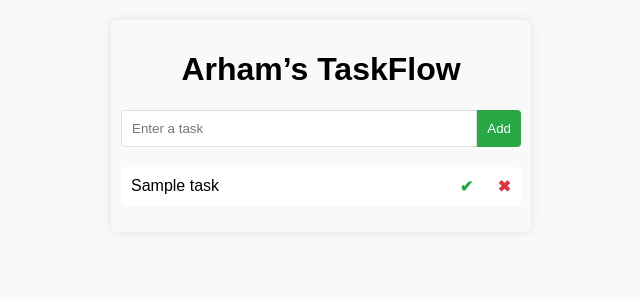
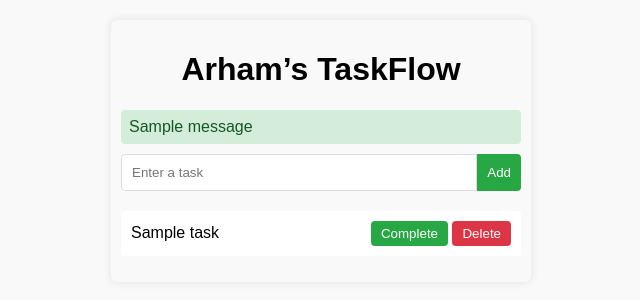
Before and after one commit to arhammalik21/ArhamsTaskFlow, a Flask app: template templates/index.html in a window 1280 px wide. Shown: the top 300 px of the page, without its empty margins (319-959 px from the left). Run offline with Flask 3, Linux system fonts and the light colour scheme; the template is opened without the code that fills it: values that come from a table or form of the project are taken from there, most other values are stand-ins (such as "Sample title", 1, 10 or a date in 2020); one stand-in notice (Sample message) is shown; some libraries are stand-ins or nearby versions.

```diff
--- a/app.py
+++ b/app.py
@@ -1,30 +1,54 @@
-from flask import Flask, render_template, request, redirect, url_for
+from flask import Flask, render_template, redirect, url_for, flash, abort
+from flask_wtf import FlaskForm
+from wtforms import StringField
+from wtforms.validators import DataRequired
+from flask_wtf.csrf import CSRFProtect
 
 app = Flask(__name__)
+app.secret_key = 'supersecretkey'  # Change this for production!
+csrf = CSRFProtect(app)
+
+class TaskForm(FlaskForm):
+    task = StringField('Task', validators=[DataRequired()])
 
 tasks = []
+next_id = 1  # Unique task ID for every new task
 
-@app.route("/", methods=["GET"])
+@app.route("/", methods=["GET", "POST"])
 def index():
-    return render_template("index.html", tasks=tasks)
-
-@app.route("/add", methods=["POST"])
-def add_task():
-    task_name = request.form.get("task")
-    if task_name:
-        tasks.append({"name": task_name, "completed": False})
-    return redirect(url_for("index"))
+    global next_id
+    form = TaskForm()
+    if form.validate_on_submit():
+        task_name = form.task.data.strip()
+        tasks.append({
+            "id": next_id,
+            "name": task_name,
+            "completed": False
+        })
+        next_id += 1
+        flash("Task added!", "success")
+        return redirect(url_for("index"))
+    return render_template("index.html", tasks=tasks, form=form)
 
 @app.route("/complete/<int:task_id>")
 def complete_task(task_id):
-    if 0 <= task_id < len(tasks):
-        tasks[task_id]["completed"] = True
+    for task in tasks:
+        if task["id"] == task_id:
+            task["completed"] = True
+            flash("Task marked as complete!", "info")
+            break
+    else:
+        abort(404)
     return redirect(url_for("index"))
 
 @app.route("/delete/<int:task_id>")
 def delete_task(task_id):
-    if 0 <= task_id < len(tasks):
-        tasks.pop(task_id)
+    global tasks
+    updated_tasks = [task for task in tasks if task["id"] != task_id]
+    if len(updated_tasks) == len(tasks):
+        abort(404)  # Task not found, show 404 page
+    tasks = updated_tasks
+    flash("Task deleted.", "warning")
     return redirect(url_for("index"))
 
 if __name__ == "__main__":
--- a/templates/index.html
+++ b/templates/index.html
@@ -14,13 +14,9 @@
             border-radius: 6px;
             box-shadow: 0 0 10px rgba(0,0,0,0.1);
         }
-        h1 {
-            text-align: center;
-        }
-        form {
-            display: flex;
-            margin-bottom: 20px;
-        }
+        h1 { text-align: center; }
+        form { display: flex; margin-bottom: 20px; }
+        label { display:none; }
         input[type="text"] {
             flex-grow: 1;
             padding: 10px;
@@ -36,10 +32,7 @@
             border-radius: 0 4px 4px 0;
             cursor: pointer;
         }
-        ul {
-            list-style: none;
-            padding-left: 0;
-        }
+        ul { list-style: none; padding-left: 0; }
         li {
             display: flex;
             justify-content: space-between;
@@ -64,13 +57,30 @@
             color: #28a745;
             margin-right: 10px;
         }
+        .flash {
+            padding: 8px;
+            border-radius: 4px;
+            margin-bottom: 10px;
+        }
+        .flash-success { background: #d4edda; color: #155724; }
+        .flash-info { background: #cce5ff; color: #004085; }
+        .flash-warning { background: #fff3cd; color: #856404; }
     </style>
 </head>
 <body>
     <h1>Arham’s TaskFlow</h1>
 
-    <form action="{{ url_for('add_task') }}" method="POST">
-        <input type="text" name="task" placeholder="Enter a task" required />
+    {% with messages = get_flashed_messages(with_categories=true) %}
+      {% if messages %}
+        {% for category, message in messages %}
+          <div class="flash flash-{{category}}">{{ message }}</div>
+        {% endfor %}
+      {% endif %}
+    {% endwith %}
+
+    <form action="{{ url_for('index') }}" method="POST">
+        {{ form.hidden_tag() }}
+        {{ form.task(placeholder="Enter a task", required=True) }}
         <button type="submit">Add</button>
     </form>
 
@@ -79,11 +89,17 @@
         <li class="{% if task.completed %}completed{% endif %}">
             <span>{{ task.name }}</span>
             <div>
-                {% if not task.completed %}
-                <a href="{{ url_for('complete_task', task_id=loop.index0) }}" class="complete">✔</a>
-                {% endif %}
-                <a href="{{ url_for('delete_task', task_id=loop.index0) }}">✖</a>
-            </div>
+    {% if not task.completed %}
+    <form action="{{ url_for('complete_task', task_id=task.id) }}" method="get" style="display:inline;">
+        <button type="submit" style="background: #28a745; color: white; border: none; border-radius: 4px; padding: 5px 10px; cursor: pointer;">Complete</button>
+    </form>
+    {% endif %}
+    <form action="{{ url_for('delete_task', task_id=task.id) }}" method="get" style="display:inline;" onsubmit="return confirm('Delete this task?');">
+        <button type="submit" style="background: #dc3545; color: white; border: none; border-radius: 4px; padding: 5px 10px; cursor: pointer;">Delete</button>
+    </form>
+</div>
+
+
         </li>
         {% else %}
         <li>No tasks yet!</li>
```
